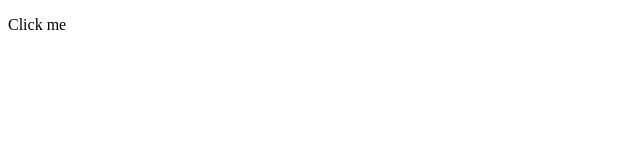
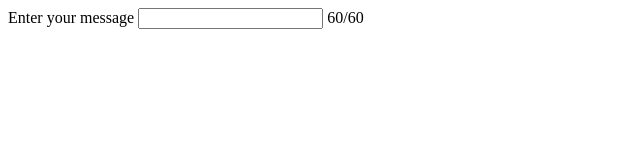
Before and after one commit to MateenSeddiqi/Tic-Tac-Toe-Game, a plain HTML site: page index.html in a window 1280 px wide. Shown: the whole page, without its empty margins (0-640 px from the left). Drawn offline with Linux system fonts and the light colour scheme.

Commit message:
adding  html code for the input message

```diff
--- a/index.html
+++ b/index.html
@@ -7,7 +7,13 @@
     <link rel="stylesheet" href="style.css">
 </head>
 <body>
-    <p>Click me</p>
+    <form action="#" method="get">
+        <label for="user-message">Enter your message</label>
+        <input type="text" id="user-message" name="user-message" maxlength="60">
+        <span id="text-count">
+            <span id="remaining-texts">60</span>/60
+        </span>
+    </form>
     <script src="script.js"></script>
 </body>
 </html>
--- a/script.js
+++ b/script.js
@@ -1,8 +1,8 @@
 // This code use for for addEventListener by click
-let textClick= document.querySelector('p')
+// let textClick= document.querySelector('p')
 
-function changeText(){
-    textClick.textContent = "Clicked"
-    textClick.style.color = "red"
-}
-textClick.addEventListener('click', changeText)
+// function changeText(){
+//     textClick.textContent = "Clicked"
+//     textClick.style.color = "red"
+// }
+// textClick.addEventListener('click', changeText)
```
